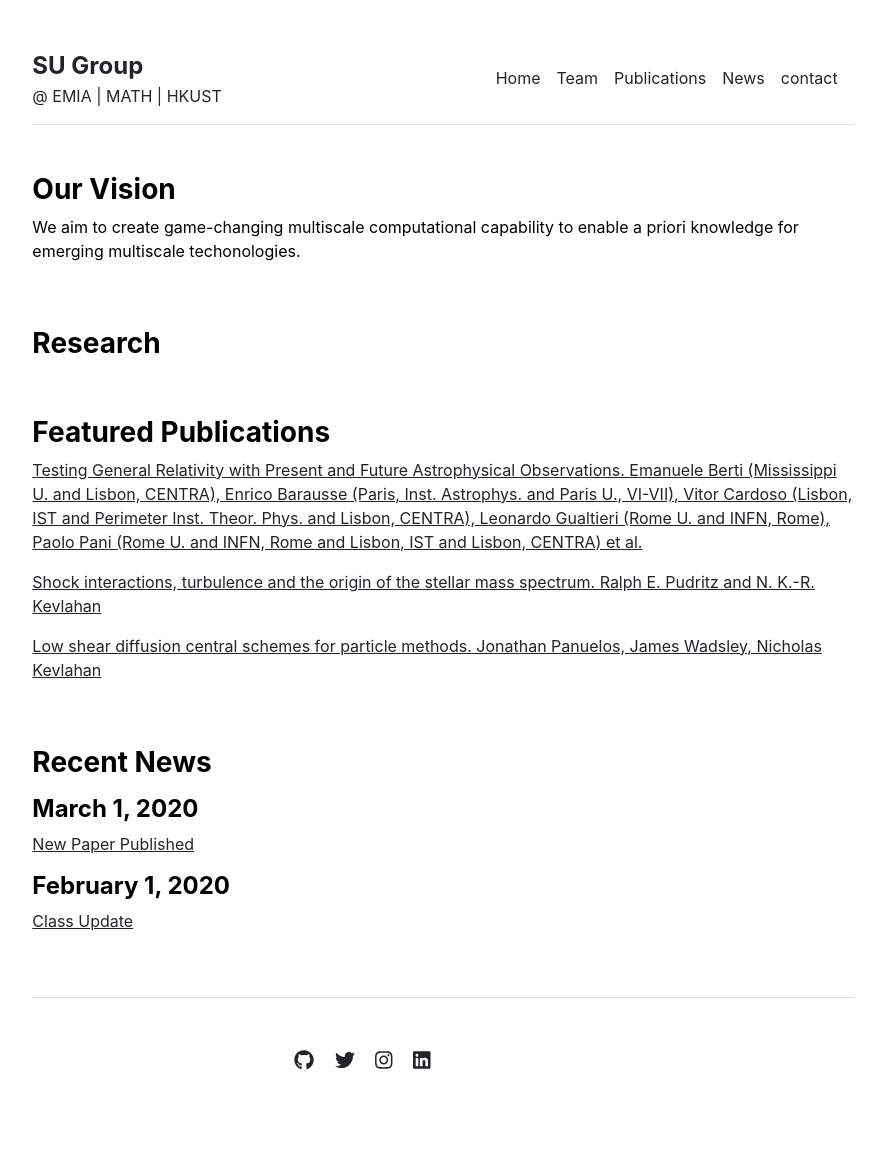
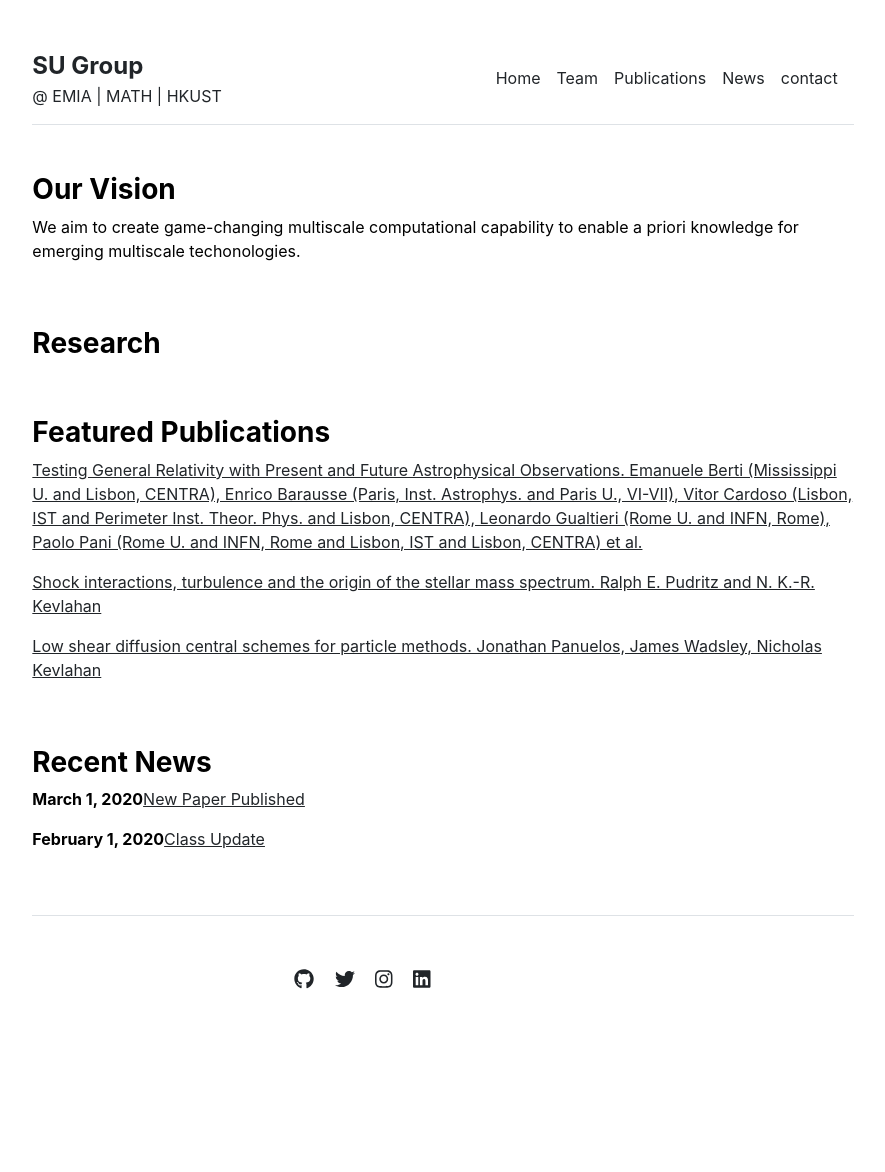
Before and after one commit to WeiSu-MAE/weisu-mae.github.io, a Jekyll site: the page built from index.md, in a window 1280 px wide. Shown: the whole page, without its empty margins (197-1082 px from the left). Built offline with Jekyll 4.4.1, drawn with Linux system fonts in a browser that asks for light colours; after the commit the page ends 1090 px from its top, so only the background shows below that.

Commit message:
Update news.html

```diff
--- a/_includes/news.html
+++ b/_includes/news.html
@@ -3,7 +3,7 @@
     {% if page.title == "Home" %}
       <h3 class="fw-bold">Recent News</h3>
       {% for post in site.posts limit: site.number_of_posts %}
-        <p><h4 class="fw-bold">{{ post.date | date: "%B %-d, %Y" }}</h4><a href="{{ post.url }}">{{ post.title }}</a></p>
+        <p><span class="fw-bold">{{ post.date | date: "%B %-d, %Y" }}</span><a href="{{ post.url }}">{{ post.title }}</a></p>
       {% endfor %}
     {% else %}
       <h3 class="fw-bold">News</h3>
```
